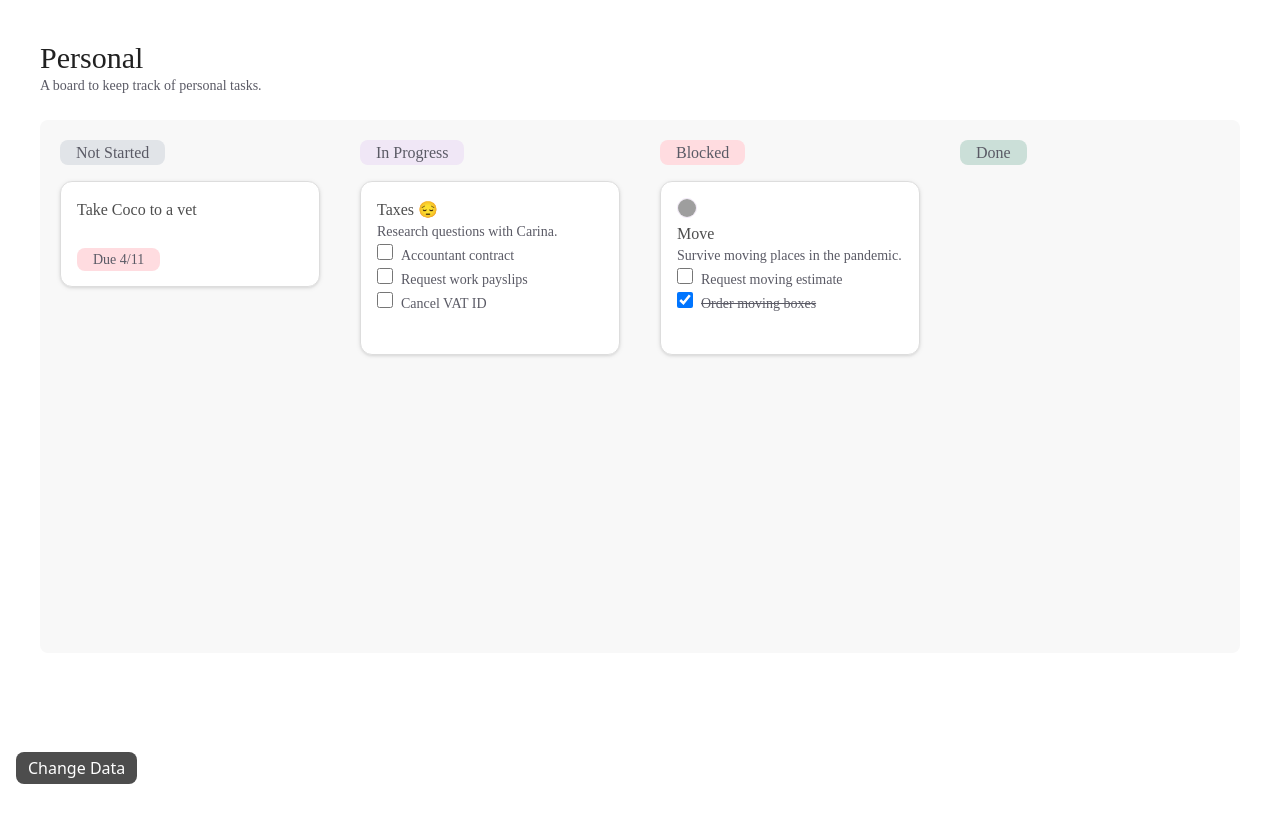
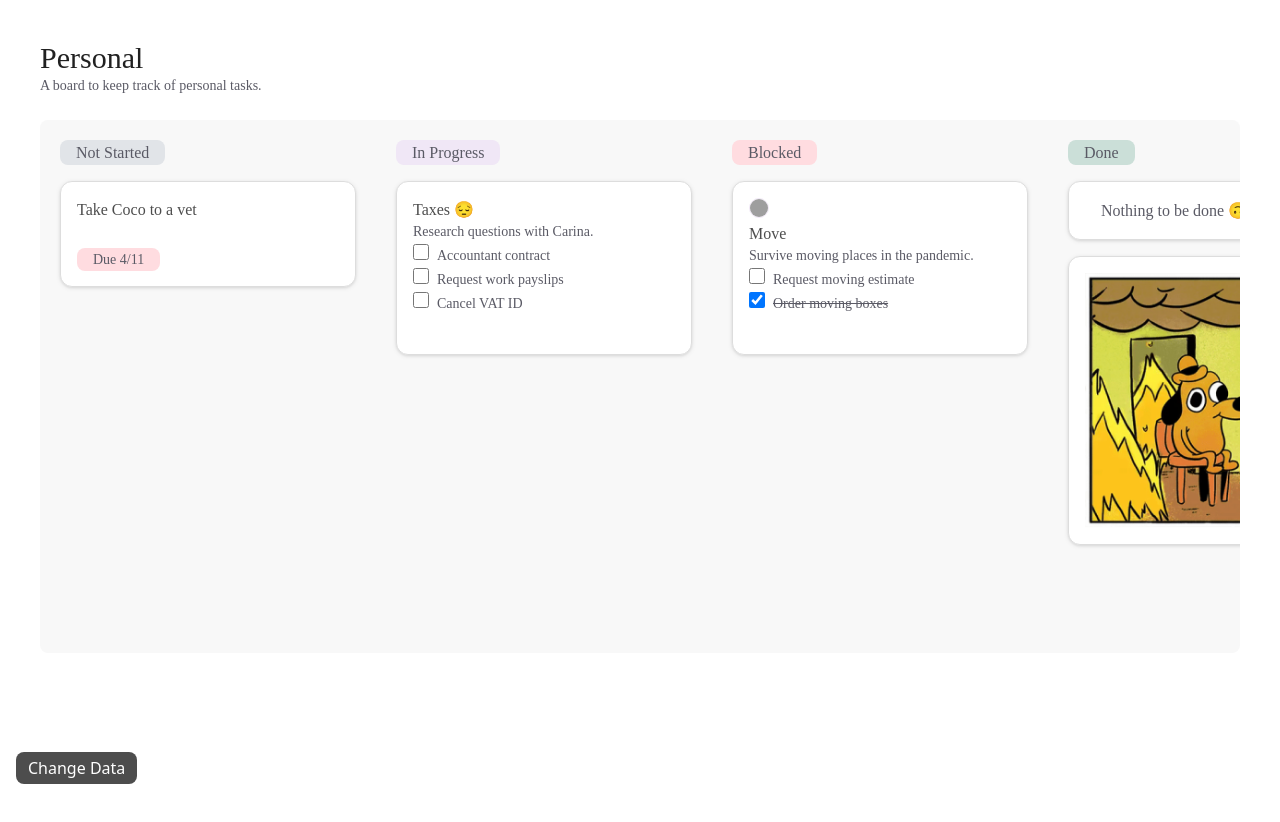
Before and after one commit to im-rindu/kanban-project, a React (Vite) app: page / in a window 1280 px wide. Both pictures are taken after a click on the button "Change Data". Shown: the top 822 px of the page. Built offline with nearby package versions, Linux system fonts and the light colour scheme; grey boxes are pictures that could not be loaded; a web font is replaced by a local one.

Commit message:
feat: :sparkles: empty data
add nothing to be done

and this is fine image

```diff
--- a/src/components/Checkbox/index.tsx
+++ b/src/components/Checkbox/index.tsx
@@ -1,17 +1,22 @@
 import { Label } from "components";
+import React from "react";
 
 function Checkbox({ text, checked }: TextProps) {
+  // create state
+  const [isChecked, setIsChecked] = React.useState(checked);
+
   return (
     <div>
       <input
         type="checkbox"
         className="w-4 h-4 mr-2 rounded-full"
-        checked={checked}
+        defaultChecked={isChecked}
+        onClick={() => setIsChecked(!isChecked)}
       />
       <Label
         type="checkbox"
         text={text}
-        addClass={checked ? "line-through" : ""}
+        addClass={isChecked ? "line-through" : ""}
       />
     </div>
   );
--- a/src/components/List/index.tsx
+++ b/src/components/List/index.tsx
@@ -2,31 +2,42 @@ import { Card, Label } from "components";
 import { onDragStart, onDrop, onDragOver } from "./move";
 
 function List({ title, taskList, listColor }: ListProps) {
+  let taskListReturn;
+  if (!taskList.length) {
+    taskListReturn = (
+      <div>
+        <div className="bg-white width-full rounded-xl p-4 my-4 border border-solid border-[#DDDDDD] drop-shadow">
+          <Label type="sub-title" text="Nothing to be done 🙃" />
+        </div>
+        <div className="bg-white width-full rounded-xl p-4 my-4 border border-solid border-[#DDDDDD] drop-shadow">
+          <img src="/this is fine.png" />
+        </div>
+      </div>
+    );
+  } else {
+    taskListReturn = taskList.map((item) => (
+      <div key={item.title} id={item.title} onDragStart={onDragStart} draggable>
+        <Card
+          key={item.title}
+          title={item.title}
+          desc={item.desc}
+          label={item.label}
+          checkList={item.checkList}
+          assignee={item.assignee}
+        />
+      </div>
+    ));
+  }
+
   return (
     <article
-      className="h-inherit w-2/5 p-3 m-2"
+      className="h-inherit min-w-80 p-3 m-2"
       id={title}
       onDragOver={onDragOver}
       onDrop={onDrop}
     >
       <Label type="sub-title" text={title} color={listColor} />
-      {taskList.map((item) => (
-        <div
-          key={item.title}
-          id={item.title}
-          onDragStart={onDragStart}
-          draggable
-        >
-          <Card
-            key={item.title}
-            title={item.title}
-            desc={item.desc}
-            label={item.label}
-            checkList={item.checkList}
-            assignee={item.assignee}
-          />
-        </div>
-      ))}
+      {taskListReturn}
     </article>
   );
 }
```
Also changed, not shown: public/this is fine.png (added).
